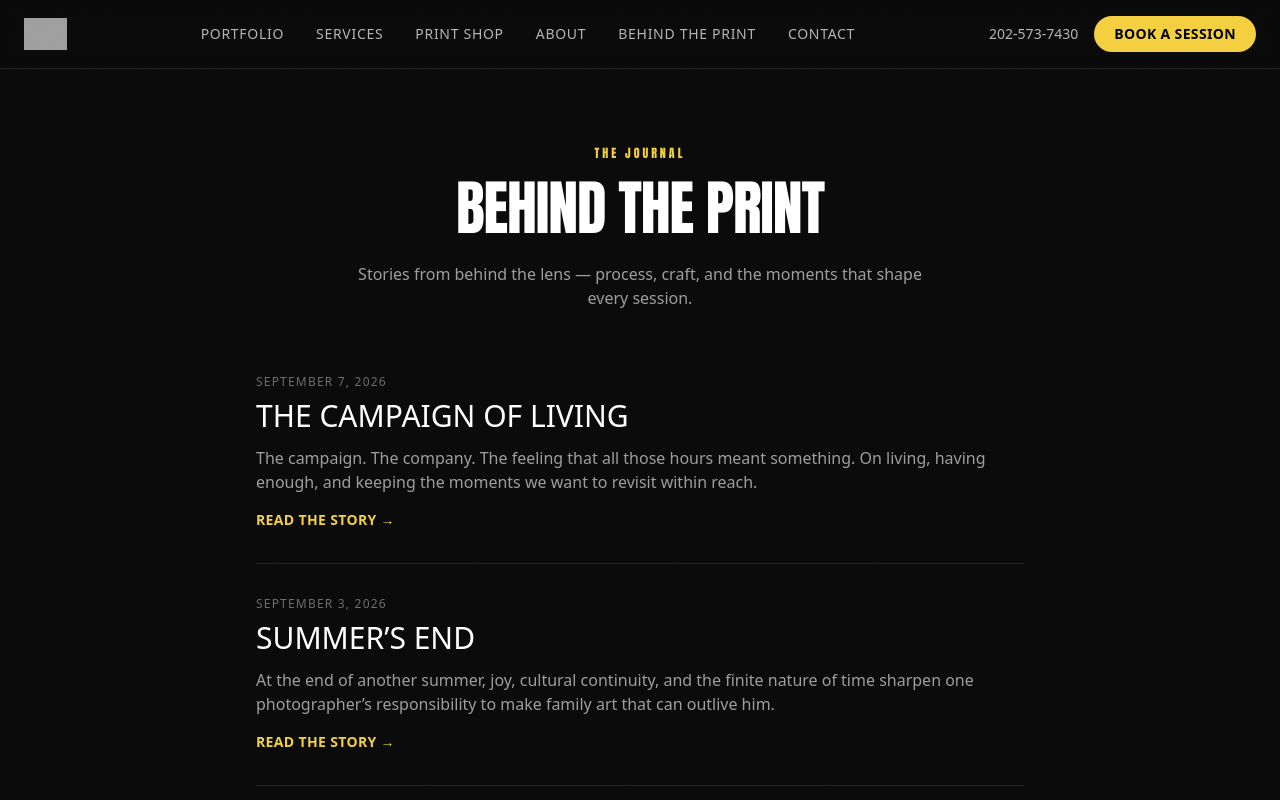
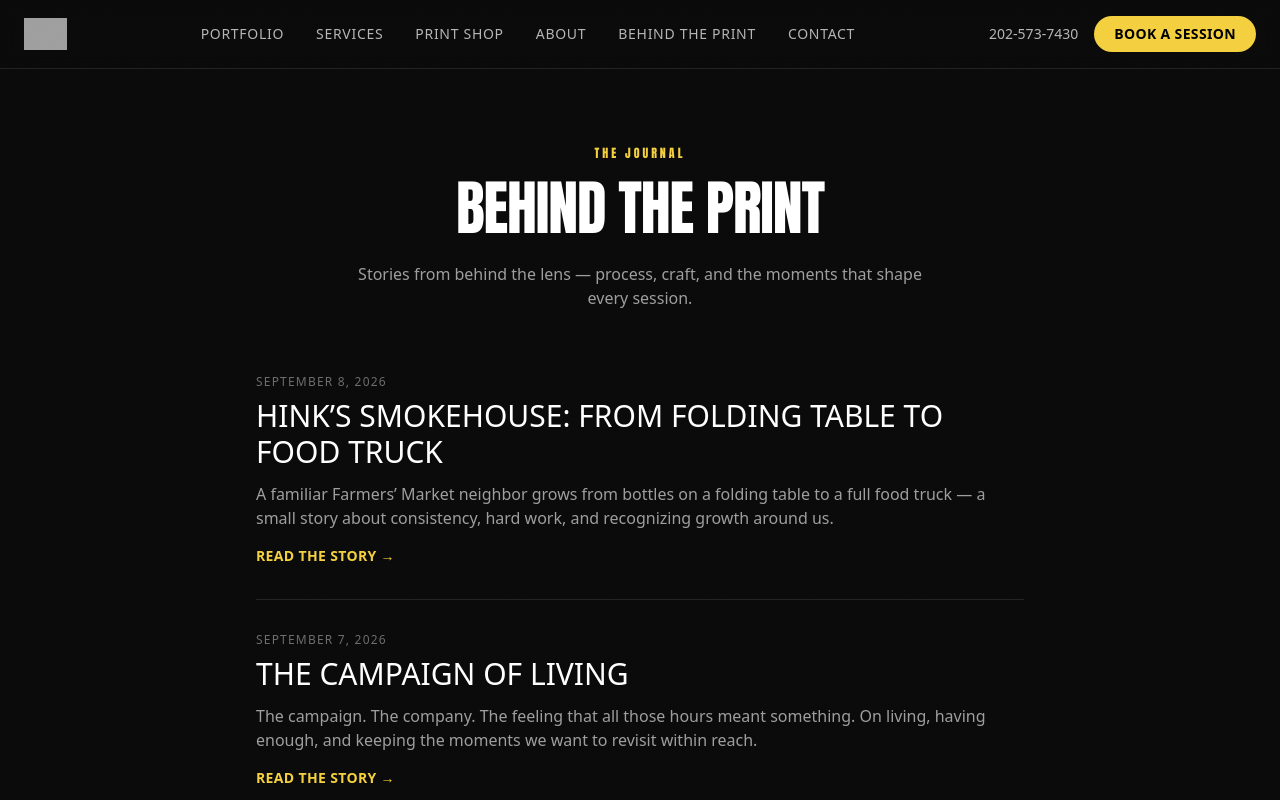
Before and after one commit to JGuest318/Fit2print, a Next.js app: page /blog in a window 1280 px wide. Shown: the top 800 px of the page. Built offline with nearby package versions, Linux system fonts and the light colour scheme; grey boxes are pictures that could not be loaded.

Commit message:
Feature Hink's Smokehouse in Behind The Print index

```diff
--- a/app/blog/page.tsx
+++ b/app/blog/page.tsx
@@ -3,7 +3,15 @@ import Link from "next/link";
 import { BLOG_POSTS } from "@/lib/blog-posts";
 import { EXTRA_BLOG_POSTS } from "@/lib/blog-posts-extra";
 
-const ALL_BLOG_POSTS = [...EXTRA_BLOG_POSTS, ...BLOG_POSTS];
+const HINKS_POST = {
+  slug: "hinks-smokehouse-from-folding-table-to-food-truck",
+  title: "Hink’s Smokehouse: From Folding Table to Food Truck",
+  excerpt:
+    "A familiar Farmers’ Market neighbor grows from bottles on a folding table to a full food truck — a small story about consistency, hard work, and recognizing growth around us.",
+  date: "2026-09-08",
+};
+
+const ALL_BLOG_POSTS = [HINKS_POST, ...EXTRA_BLOG_POSTS, ...BLOG_POSTS];
 
 export const metadata: Metadata = {
   title: "Behind The Print | Fit 2 Print Blog",
```
